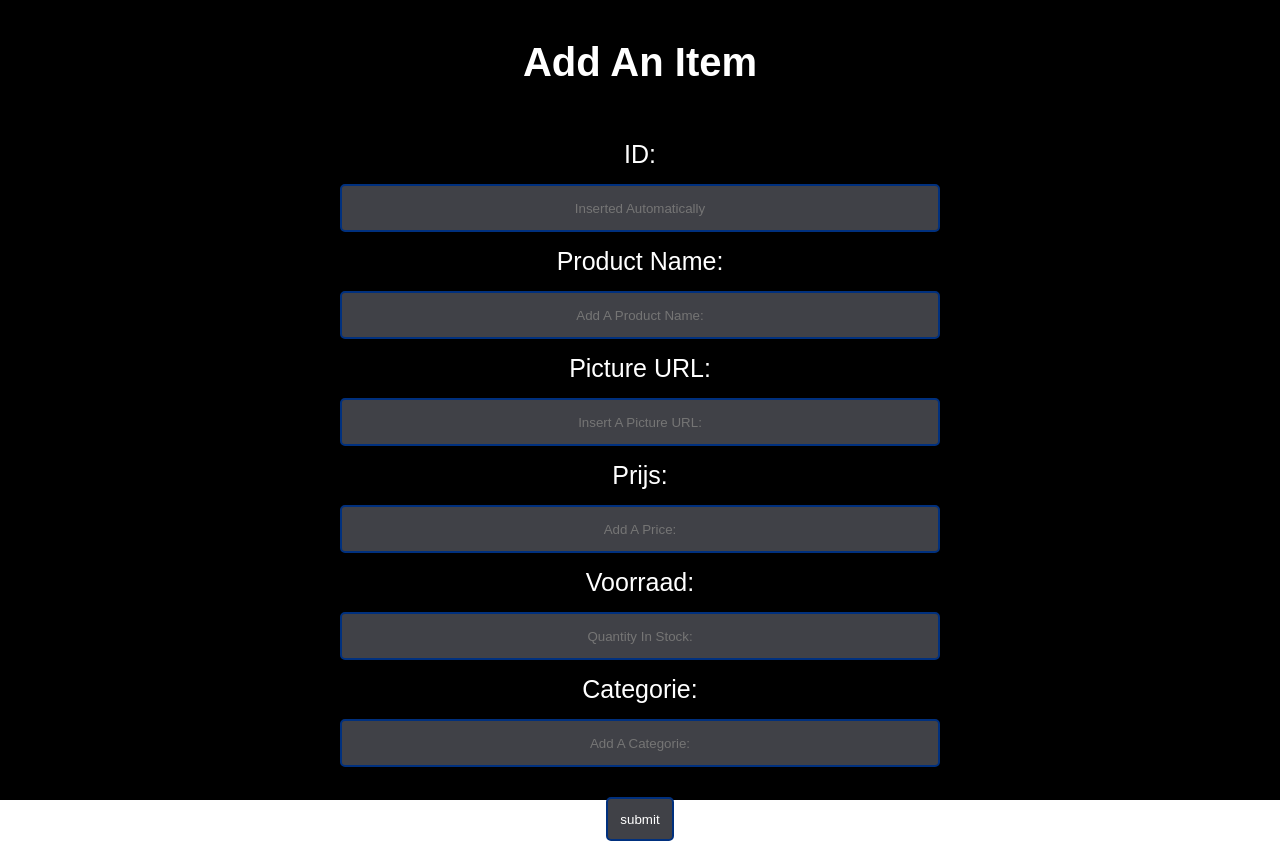
After one commit to RickRietbergen/CRUD-P3, a PHP site: page /admin_additem.php in a window 1280 px wide. The commit adds this page. Run offline with PHP 8.4, Linux system fonts and the light colour scheme; data that the repository does not hold is empty.

Commit message:
update_Product style has been fully added. Add new item, almost done

```diff
--- a/CSS/styles.css
+++ b/CSS/styles.css
@@ -392,8 +390,76 @@ td {
 	background-color: #404147;
 	color: #fff;
 }
+/*button add-item*/
+.admin-main .button-additem {
+	position: absolute;
+	padding: 12.5px;
+	border: 2px solid #00307e;
+	border-radius: 5px;
+	background-color: #404147;
+	margin-top: 30vh;
+	margin-left: 88.75%;
+}
+
+.admin-main .button-additem a {
+	text-decoration: none;
+	color: #fff;
+}
+/*add item page*/
+.admin-add {
+	width: 100%;
+	height: 100vh;
+	background-color: black;
+	color: #fff;
+}
+
+.admin-add h2 {
+	display: flex;
+	justify-content: center;
+	font-size: 40px;
+	padding: 40px;
+}
+
+.admin-add form{
+	display: flex;
+	flex-direction: column;
+	align-items: center;
+}
+
+.admin-add form label {
+	font-size: 25px;
+	padding: 15px;
+}
+
+.admin-add form input {
+	text-align: center;
+	background-color: #404147;
+	color: #fff;
+}
+
+.admin-add .input-add-item {
+	width: 45%;
+	height: 3vh;
+	padding: 10px;
+	border: 2px solid #00307e;
+	border-radius: 5px;
+}
+
+.admin-add #click-additem {
+	margin-top: 30px;
+	padding: 12.5px;
+	border: 2px solid #00307e;
+	border-radius: 5px;
+}
 
 /*admin edit page*/
+.admin-update {
+	width: 100%;
+	height: 100vh;
+	background-color: black;
+	color: #fff;
+}
+
 .admin-update form {
 	display: flex;
 	flex-direction: column;
--- a/JS/admin_edit.js
+++ b/JS/admin_edit.js
@@ -49,5 +49,5 @@
     //  <script src="https://code.jquery.com/jquery-3.6.0.min.js"
     //     integrity="sha256-/xUj+3OJU5yExlq6GSYGSHk7tPXikynS7ogEvDej/m4="crossorigin="anonymous">
     // </script>
-    // <script src="JS/admin_edit.js">
+    // <script src="JS/submit_contact.js">
     // </script>
--- /dev/null
+++ b/admin_additem.php
@@ -0,0 +1,87 @@
+<!DOCTYPE html>
+<html lang="en">
+<head>
+    <meta charset="UTF-8">
+    <meta http-equiv="X-UA-Compatible" content="IE=edge">
+    <meta name="viewport" content="width=device-width, initial-scale=1.0">
+    <title>Add Item</title>
+    <!--link css-->
+    <link rel="stylesheet" href="CSS/styles.css"/>
+</head>
+<body>
+    <?php
+        require_once("includes/connect.php");
+        /**
+         * @var PDO $connect
+        */
+
+        //connect to database
+        $sql = "SELECT * FROM menu";
+        $stmt = $connect->prepare($sql);
+        $stmt-> execute();
+        $result = $stmt->fetchALL();
+    ?>
+    <main class="admin-add">
+        <form method="post" action="PHP\add_item.php">
+            <h2>Add An Item</h2>
+
+            <label id="" for="">ID:</label>
+            <input
+                class="input-add-item"
+                type="text"
+                name="ID"
+                maxlength="25"
+                placeholder="Inserted Automatically"
+                readonly
+            />
+
+            <label id="" for="">Product Name:</label>
+            <input
+                class="input-add-item"
+                type="text"
+                name="name"
+                maxlength="25"
+                placeholder="Add A Product Name:"
+            />
+
+            <label id="" for="">Picture URL:</label>
+            <input
+                class="input-add-item"
+                type="text"
+                name="picture"
+                maxlength="25"
+                placeholder="Insert A Picture URL:"
+            />
+
+            <label id="" for="">Prijs:</label>
+            <input
+                class="input-add-item"
+                type="text"
+                name="prijs"
+                maxlength="6"
+                placeholder="Add A Price:"
+            />
+
+            <label id="" for="">Voorraad:</label>
+            <input
+                class="input-add-item"
+                type="text"
+                name="voorraad"
+                maxlength="5"
+                placeholder="Quantity In Stock:"
+            />
+
+            <label id="" for="">Categorie:</label>
+            <input
+                class="input-add-item"
+                type="text"
+                name="categorie"
+                maxlength="25"
+                placeholder="Add A Categorie:"
+            />
+            <input id="click-additem" type="submit" value="submit" />
+            </form>
+
+    </main>
+</body>
+</html>
--- a/admin_update.php
+++ b/admin_update.php
@@ -27,7 +27,7 @@
 
     <main class="admin-update">
         <h2>Edit Row</h2>
-        <form action="PHP/updateProduct.php" method="post">
+        <form action="PHP/update_Product.php" method="post">
             <label for="">ID:</label>
             <input
                 class="edit-product-all"
@@ -98,7 +98,7 @@
                 value="<?php echo $result[0]["categorie"]?>"
                 required
             />
-            <input id="submit" type="submit" class="" value="Submit" name="submit" />
+            <input id="submit" type="submit" class="update-submit" value="Submit" name="submit" />
 
         </form>
     </main>
```
Also changed, not shown: other parts of CSS/styles.css (+28 -7 lines), JS/submit_contact.js (+53 -0 lines), PHP/add_item.php (added, +26 -0 lines), admin.php (+6 -1 lines), PHP/admin_new_item.php (deleted), PHP/update_Product.php (renamed from PHP/updateProduct.php).
